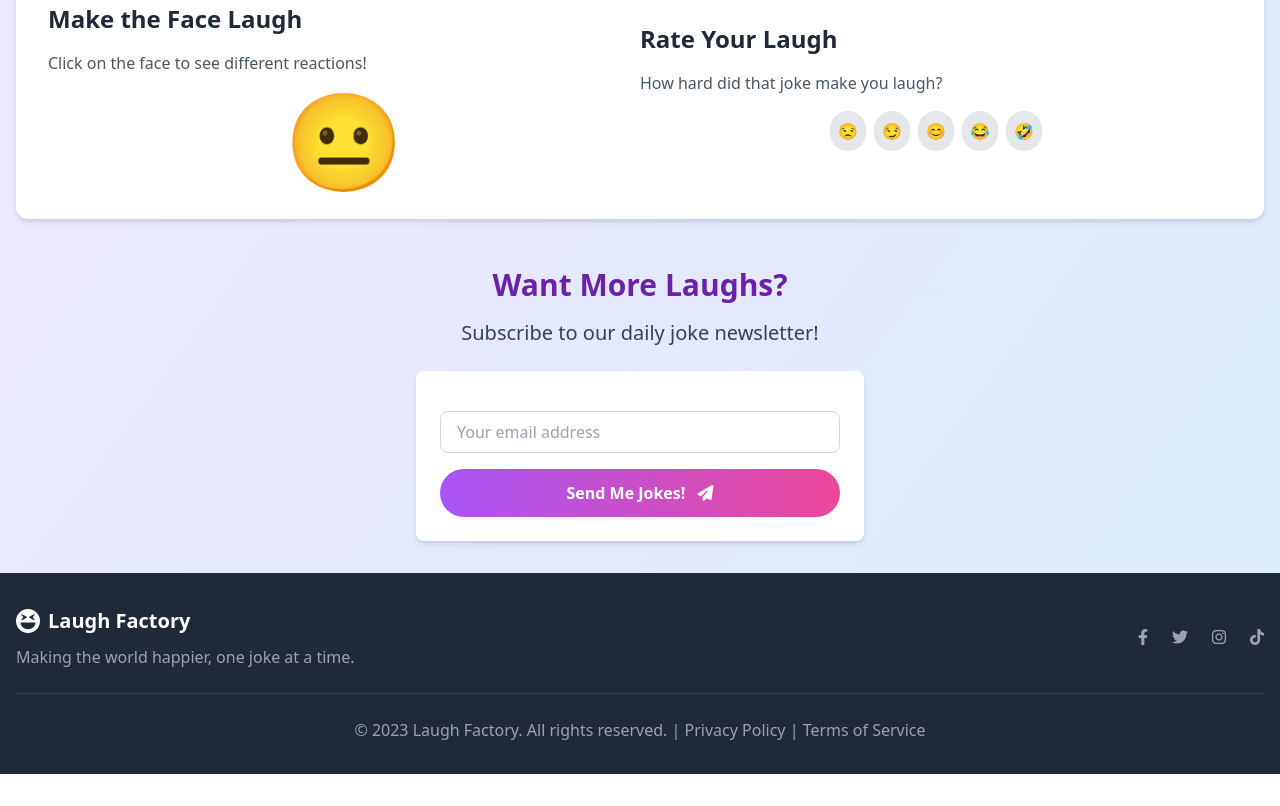
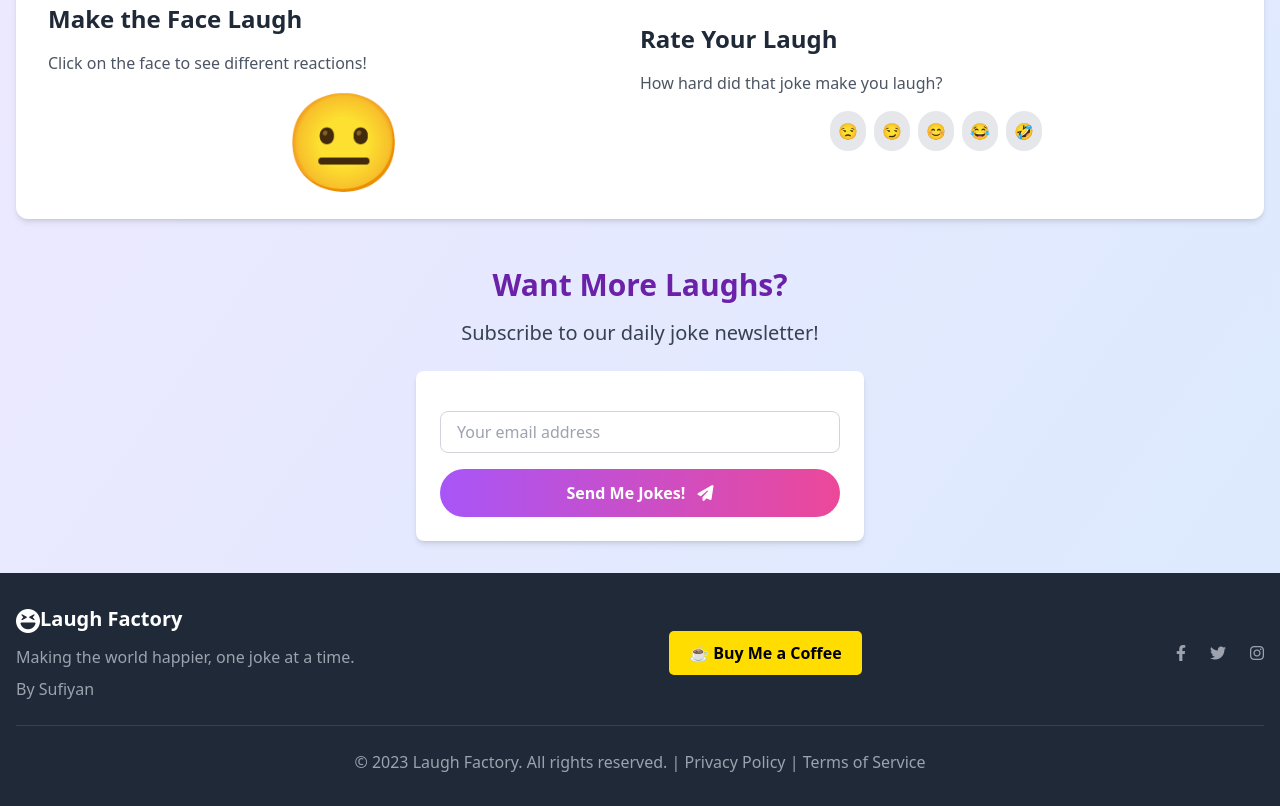
Before and after one commit to SufiyanShareef/joke-generator, a plain HTML site: page index.html in a window 1280 px wide. Shown: the part 977-1783 px from the top of the page. Before the commit the page ends 1751 px from the top, so only its background shows below. Drawn offline with nearby package versions, Linux system fonts and the light colour scheme.

```diff
--- a/index.html
+++ b/index.html
@@ -186,17 +186,25 @@
         <div class="container mx-auto px-4">
             <div class="flex flex-col md:flex-row justify-between items-center">
                 <div class="mb-4 md:mb-0">
-                    <div class="flex items-center space-x-2">
+                    <div class="flex justify-items-end space-x">
                         <i class="fas fa-laugh-squint text-2xl"></i>
                         <span class="text-xl font-bold">Laugh Factory</span>
                     </div>
                     <p class="text-gray-400 mt-2">Making the world happier, one joke at a time.</p>
+                    <p class="text-gray-400 mt-2">By Sufiyan</p>
+                </div>
+                <div class="flex justify-items-center  items-center ">
+                    <a href="https://www.buymeacoffee.com/yourusername" target="_blank" style="text-decoration: none;">
+                        <button
+                            style="background-color:#FFDD00; color:#000; padding:10px 20px; border:none; border-radius:5px; font-weight:bold;">
+                            ☕ Buy Me a Coffee
+                        </button>
+                    </a>
                 </div>
                 <div class="flex space-x-6">
                     <a href="#" class="text-gray-400 hover:text-white"><i class="fab fa-facebook-f"></i></a>
                     <a href="#" class="text-gray-400 hover:text-white"><i class="fab fa-twitter"></i></a>
                     <a href="#" class="text-gray-400 hover:text-white"><i class="fab fa-instagram"></i></a>
-                    <a href="#" class="text-gray-400 hover:text-white"><i class="fab fa-tiktok"></i></a>
                 </div>
             </div>
             <div class="border-t border-gray-700 mt-6 pt-6 text-center text-gray-400">
```
